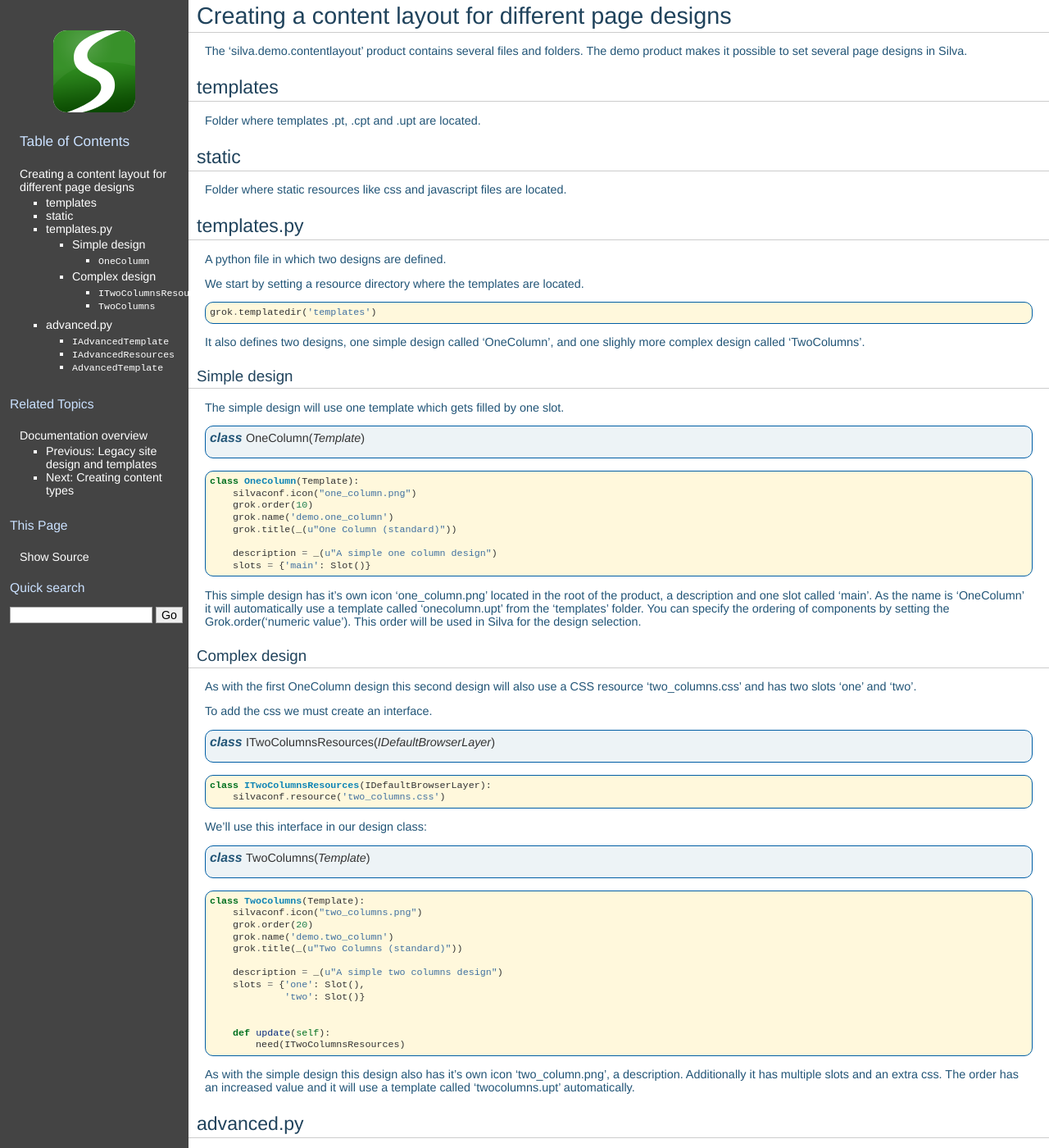
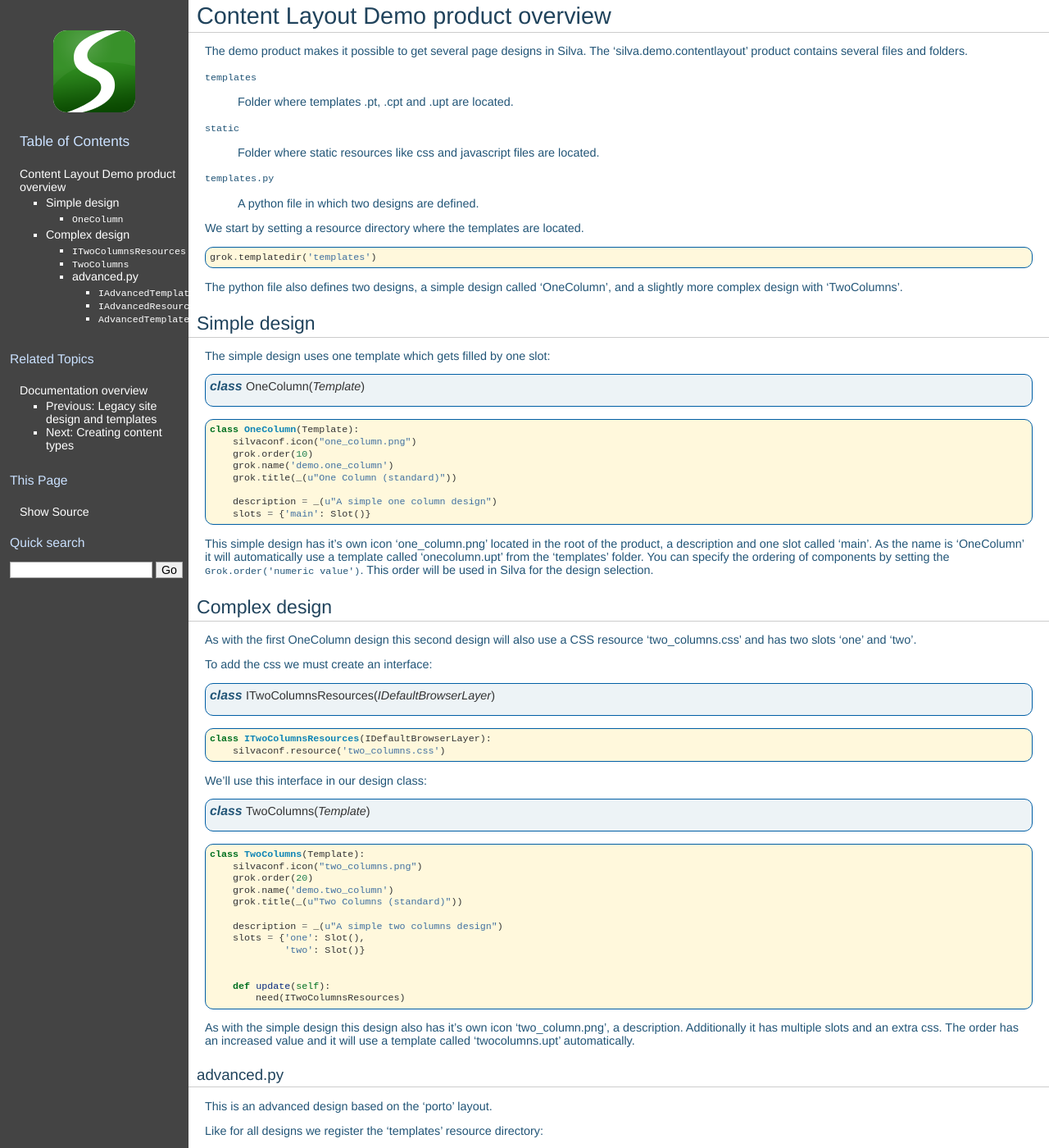
Before and after one commit to silvacms/documentation, a Sphinx documentation site: the page built from source/contentlayout/index.rst, in a window 1280 px wide and 1400 px high. Shown: the whole window at 82% size. Built offline with Sphinx 7.4.7, drawn with Linux system fonts in a browser that asks for light colours; pages that are not in the unit, such as notebooks, are missing from menus; comment, search, counter and statistics services are not loaded; some of the changed text lies outside the part shown.

Commit message:
updated structure

```diff
--- a/source/contentlayout/index.rst
+++ b/source/contentlayout/index.rst
@@ -3,25 +3,23 @@
    You can adapt this file completely to your liking, but it should at least
    contain the root `toctree` directive.
 
-Creating a content layout for different page designs
-====================================================
+Content Layout Demo product overview
+====================================
 
-The 'silva.demo.contentlayout' product contains several files and folders. The demo product makes it possible to set several page designs in Silva.
+The demo product makes it possible to get several page designs in Silva.
+The 'silva.demo.contentlayout' product contains several files and folders.
 
-templates
----------
+``templates``
 
-Folder where templates .pt, .cpt and .upt are located.
+  Folder where templates .pt, .cpt and .upt are located.
 
-static
-------
+``static``
 
-Folder where static resources like css and javascript files are located.
+  Folder where static resources like css and javascript files are located.
 
-templates.py
-------------
+``templates.py``
 
-A python file in which two designs are defined.
+  A python file in which two designs are defined.
 
 We start by setting a resource directory where the templates are located.
 
@@ -29,12 +27,12 @@ We start by setting a resource directory where the templates are located.
 
   grok.templatedir('templates')
 
-It also defines two designs, one simple design called 'OneColumn', and one slighly more complex design called 'TwoColumns'.
+The python file also defines two designs, a simple design called 'OneColumn', and a slightly more complex design with 'TwoColumns'.
 
 Simple design
 ~~~~~~~~~~~~~
 
-The simple design will use one template which gets filled by one slot.
+The simple design uses one template which gets filled by one slot:
 
 .. py:class:: OneColumn(Template)
 
@@ -49,14 +47,14 @@ The simple design will use one template which gets filled by one slot.
       description = _(u"A simple one column design")
       slots = {'main': Slot()}
 
-This simple design has it's own icon 'one_column.png' located in the root of the product, a description and one slot called 'main'. As the name is 'OneColumn' it will automatically use a template called 'onecolumn.upt' from the 'templates' folder. You can specify the ordering of components by setting the Grok.order('numeric value'). This order will be used in Silva for the design selection.
+This simple design has it's own icon 'one_column.png' located in the root of the product, a description and one slot called 'main'. As the name is 'OneColumn' it will automatically use a template called 'onecolumn.upt' from the 'templates' folder. You can specify the ordering of components by setting the ``Grok.order('numeric value')``. This order will be used in Silva for the design selection.
 
 Complex design
 ~~~~~~~~~~~~~~
 
 As with the first OneColumn design this second design will also use a CSS resource 'two_columns.css' and has two slots 'one' and 'two'.
 
-To add the css we must create an interface.
+To add the css we must create an interface:
 
 .. py:class:: ITwoColumnsResources(IDefaultBrowserLayer)
 
@@ -109,7 +107,7 @@ We set the design so it can only be set on a Page:
       """
       silvaconf.only_for(IPage)
 
-We register its CSS resource it will use:
+We register the CSS resource it will use:
 
 .. py:class:: IAdvancedResources(IDefaultBrowserLayer)
 
@@ -143,7 +141,7 @@ We set a marker for it:
 
       markers = [IAdvancedTemplate]
 
-We create a set of slots and apply restrictions on it:
+We create a set of slots and apply restrictions on them:
 
 ::
 
```
